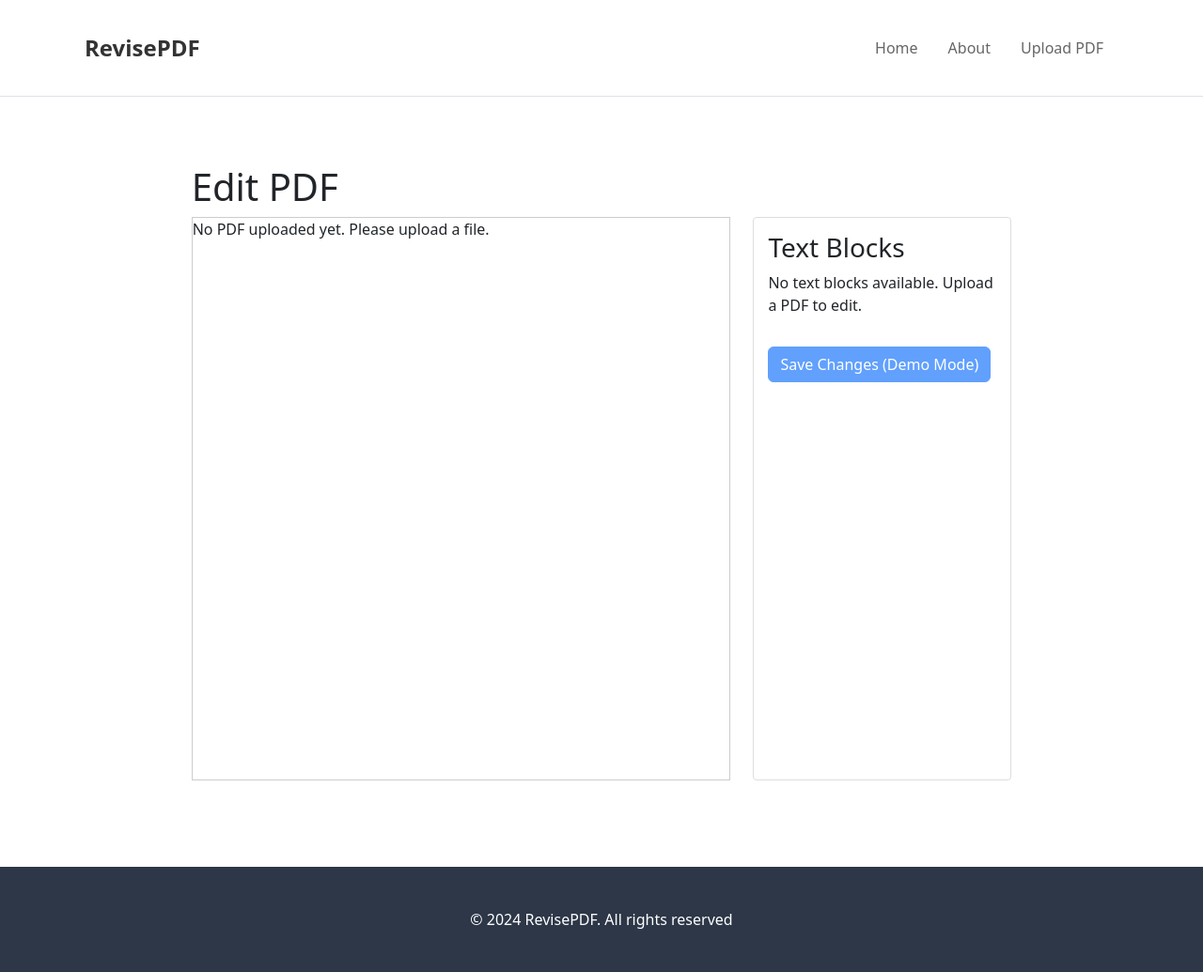
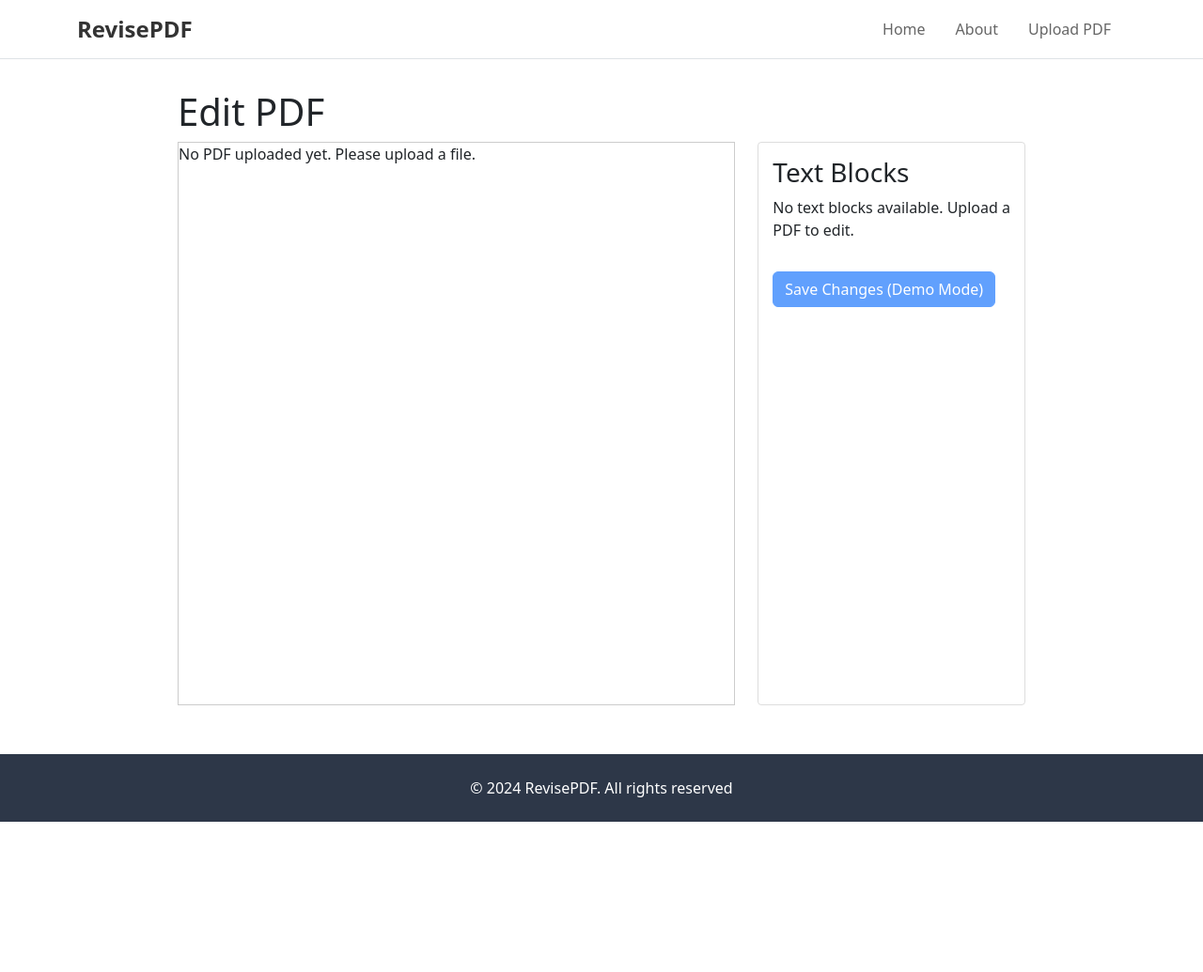
Before and after one commit to Calum-Kerr/PDF-Editor-Version1, a Flask app: template templates/edit.html in a window 1280 px wide. Shown: the whole page at 94% size. After the commit the page ends 875 px from the top, so only its background shows below. Run offline with Flask 3, Linux system fonts and the light colour scheme; the template is opened without the code that fills it, so the values that code supplies are empty.

Commit message:
fixed padding issues in nav and footer to keep it more consistent

```diff
--- a/templates/edit.html
+++ b/templates/edit.html
@@ -39,7 +39,6 @@
         </div>
     </div>
     <style>
-        .container{padding: 20px;}
         .pdf-container{border: 1px solid #ccc; margin-bottom: 20px; height: 600px;}
         .editing-panel{border: 1px solid #ddd; border-radius: 4px; padding: 15px; height: 600px; overflow-y: auto;}
         .text-block{margin-bottom: 15px; padding: 10px; background: #f8f9fa; border-radius: 4px;}
```
